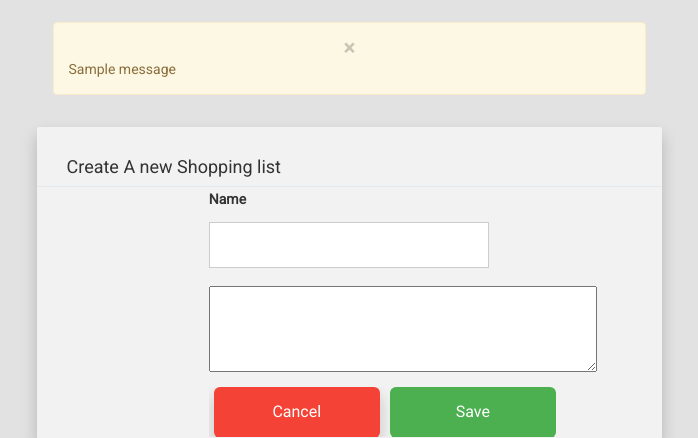
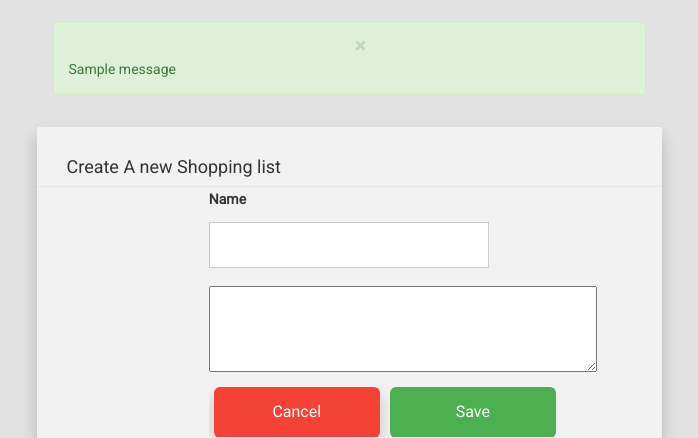
Before and after one commit to esirK/ShoppingList, a Flask app: page /create_shoppinglist in a window 1280 px wide. Shown: the part 52-490 px from the top of the page, without its empty margins (291-989 px from the left). Run offline with Flask 2, Linux system fonts and the light colour scheme; the visitor is signed in with stand-in values (Sample User, id 1); one stand-in notice (Sample message) is shown; some libraries are stand-ins or nearby versions.

Commit message:
[FIX] Fixes display of error in flashes with the same color

```diff
--- a/app/templates/base.html
+++ b/app/templates/base.html
@@ -31,8 +31,8 @@
 {% block content %}
 <div class="container-fluid">
     <div class="container">
-        {% for message in get_flashed_messages() %}
-        <div class="alert alert-warning">
+        {% for category, message in get_flashed_messages(with_categories=true) %}
+        <div class="alert alert-{{ category }} alert-dismissible" role="alert">
             <button type="button" class="close" data-dismiss="alert">&times;</button>
             {{ message }}
         </div>
```
